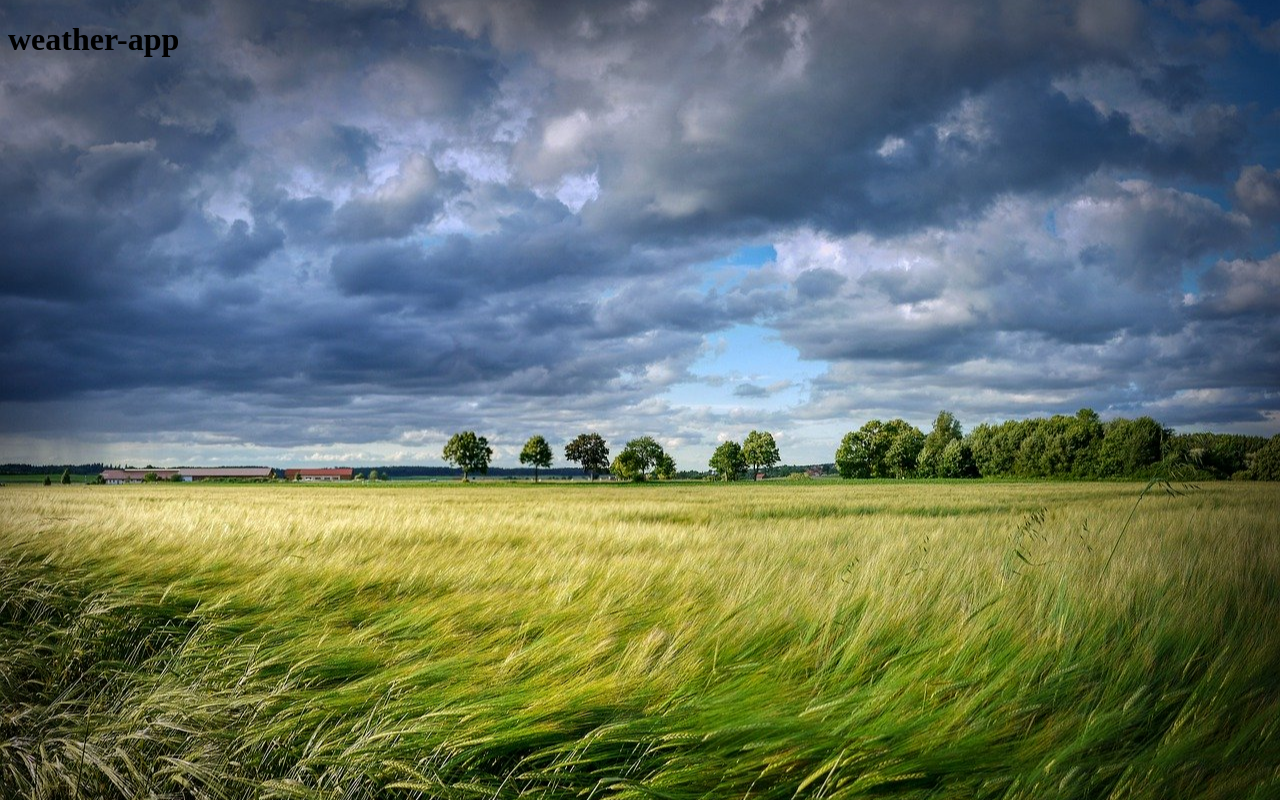
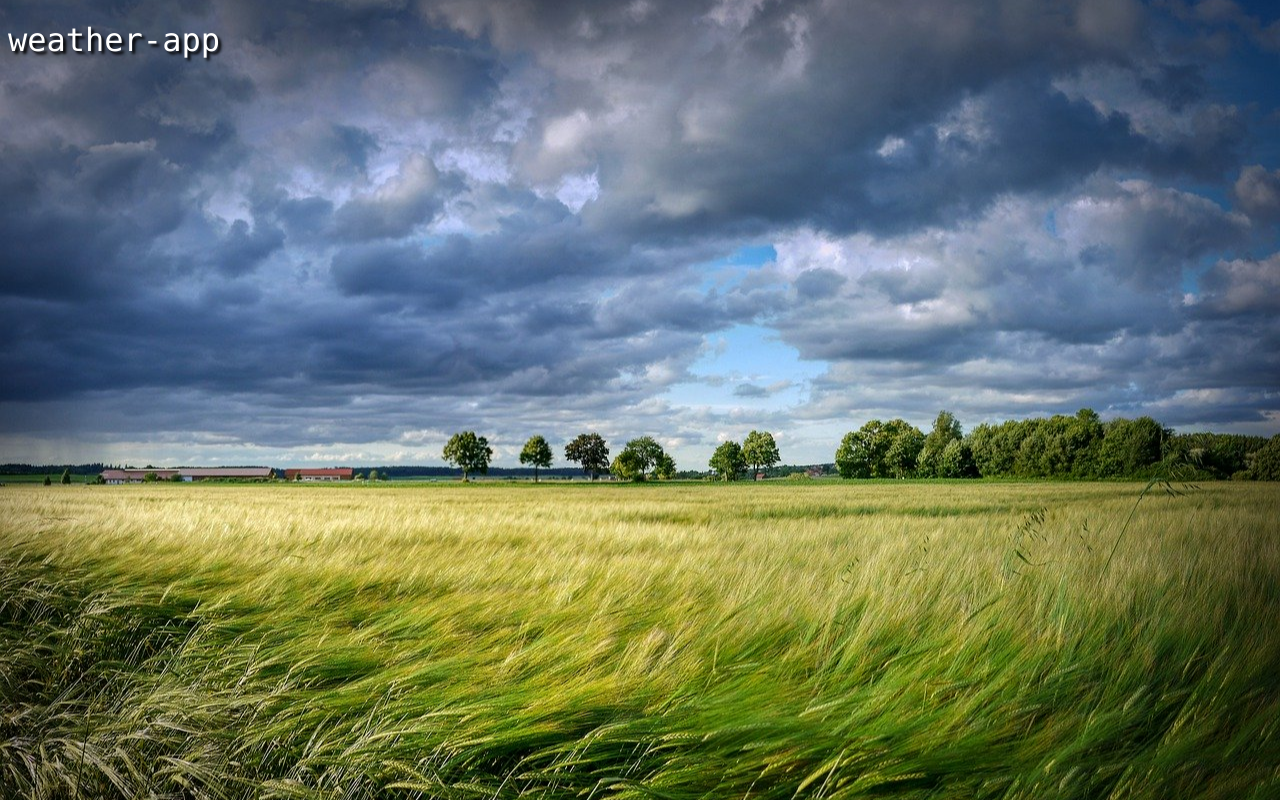
Before and after one commit to OliverJung050772/weather-app, an Angular app in the folder weather-app/: page / in a window 1280 px wide. Built offline with nearby package versions, Linux system fonts and the light colour scheme.

Commit message:
changes styles

```diff
--- a/weather-app/src/styles.css
+++ b/weather-app/src/styles.css
@@ -6,6 +6,13 @@ html {
     -o-background-size: cover;
     background-size: cover;
     background-attachment: fixed;
+}
+
+h1 {
+  font-weight: lighter;
+  color: white;
+  text-shadow: 3px 3px 3px black;
+  font-family: Consolas, Arial, sans-serif;
 }
 
 input {
```
